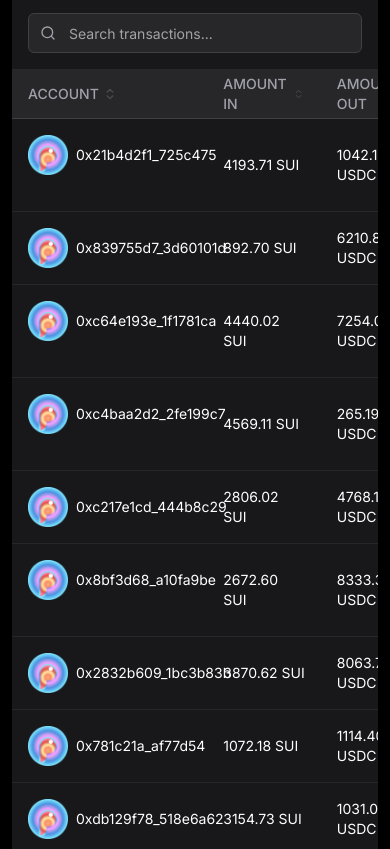
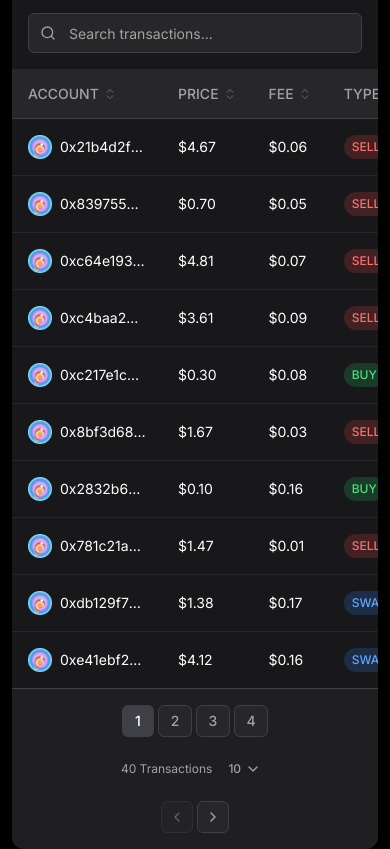
Before and after one commit to emre15900/patara-referral-app, a Next.js app: page /dashboard in a window 390 px wide. Shown: the part 1280-2129 px from the top of the page. Built offline with nearby package versions, Linux system fonts and the light colour scheme.

Commit message:
filerable earnings table responsive

```diff
--- a/components/dashboard/FilterableEarningsTable.tsx
+++ b/components/dashboard/FilterableEarningsTable.tsx
@@ -150,12 +150,12 @@ export function FilterableEarningsTable() {
       transition={{ duration: 0.4 }}
     >
       {/* Filters */}
-      <div className="p-4 border-b border-zinc-800 flex flex-col sm:flex-row gap-4 items-start sm:items-center justify-between">
-        <div className="flex items-center gap-2 flex-wrap">
+      <div className="p-4 border-b border-zinc-800 flex flex-col lg:flex-row gap-4 items-start lg:items-center justify-between">
+        <div className="flex items-center gap-2 flex-wrap w-full lg:w-auto">
           {/* Type Filter */}
           <DropdownMenu>
             <DropdownMenuTrigger asChild>
-              <Button variant="outline" className="bg-zinc-800 border-zinc-700 text-zinc-300 hover:bg-zinc-700">
+              <Button variant="outline" className="bg-zinc-800 border-zinc-700 text-zinc-300 hover:bg-zinc-700 text-sm whitespace-nowrap">
                 Type: {filters.type.charAt(0).toUpperCase() + filters.type.slice(1)}
                 <svg xmlns="http://www.w3.org/2000/svg" width="16" height="16" viewBox="0 0 24 24" fill="none" stroke="currentColor" strokeWidth="2" strokeLinecap="round" strokeLinejoin="round" className="ml-2">
                   <path d="m6 9 6 6 6-6" />
@@ -194,7 +194,7 @@ export function FilterableEarningsTable() {
           {/* Time Range Filter */}
           <DropdownMenu>
             <DropdownMenuTrigger asChild>
-              <Button variant="outline" className="bg-zinc-800 border-zinc-700 text-zinc-300 hover:bg-zinc-700">
+              <Button variant="outline" className="bg-zinc-800 border-zinc-700 text-zinc-300 hover:bg-zinc-700 text-sm whitespace-nowrap">
                 Time: {filters.timeRange.charAt(0).toUpperCase() + filters.timeRange.slice(1)}
                 <svg xmlns="http://www.w3.org/2000/svg" width="16" height="16" viewBox="0 0 24 24" fill="none" stroke="currentColor" strokeWidth="2" strokeLinecap="round" strokeLinejoin="round" className="ml-2">
                   <path d="m6 9 6 6 6-6" />
@@ -234,7 +234,7 @@ export function FilterableEarningsTable() {
           <Button
             variant="ghost"
             size="sm"
-            className="text-blue-400 hover:text-blue-300"
+            className="text-blue-400 hover:text-blue-300 text-sm"
             onClick={() => {
               setFilters({ type: 'all', timeRange: 'all' });
               setSearch('');
@@ -246,7 +246,7 @@ export function FilterableEarningsTable() {
         </div>
 
         {/* Search box */}
-        <div className="relative w-full sm:w-auto">
+        <div className="relative w-full lg:w-auto">
           <svg
             xmlns="http://www.w3.org/2000/svg"
             width="16"
@@ -267,7 +267,7 @@ export function FilterableEarningsTable() {
             placeholder="Search transactions..."
             value={search}
             onChange={(e) => setSearch(e.target.value)}
-            className="pl-10 bg-zinc-800 border-zinc-700 text-white w-full sm:w-60"
+            className="pl-10 bg-zinc-800 border-zinc-700 text-white w-full lg:w-60"
           />
         </div>
       </div>
@@ -278,7 +278,7 @@ export function FilterableEarningsTable() {
           <TableHeader>
             <TableRow className="bg-zinc-800 border-b border-zinc-700 hover:bg-zinc-800">
               <TableHead
-                className="text-zinc-400 font-medium cursor-pointer"
+                className="text-zinc-400 font-medium cursor-pointer whitespace-nowrap"
                 onClick={() => requestSort('account')}
               >
                 <div className="flex items-center">
@@ -287,7 +287,7 @@ export function FilterableEarningsTable() {
                 </div>
               </TableHead>
               <TableHead
-                className="text-zinc-400 font-medium cursor-pointer"
+                className="text-zinc-400 font-medium cursor-pointer whitespace-nowrap hidden md:table-cell"
                 onClick={() => requestSort('amount_in')}
               >
                 <div className="flex items-center">
@@ -296,7 +296,7 @@ export function FilterableEarningsTable() {
                 </div>
               </TableHead>
               <TableHead
-                className="text-zinc-400 font-medium cursor-pointer"
+                className="text-zinc-400 font-medium cursor-pointer whitespace-nowrap hidden md:table-cell"
                 onClick={() => requestSort('amount_out')}
               >
                 <div className="flex items-center">
@@ -305,7 +305,7 @@ export function FilterableEarningsTable() {
                 </div>
               </TableHead>
               <TableHead
-                className="text-zinc-400 font-medium cursor-pointer"
+                className="text-zinc-400 font-medium cursor-pointer whitespace-nowrap"
                 onClick={() => requestSort('price')}
               >
                 <div className="flex items-center">
@@ -314,7 +314,7 @@ export function FilterableEarningsTable() {
                 </div>
               </TableHead>
               <TableHead
-                className="text-zinc-400 font-medium cursor-pointer"
+                className="text-zinc-400 font-medium cursor-pointer whitespace-nowrap hidden sm:table-cell"
                 onClick={() => requestSort('value')}
               >
                 <div className="flex items-center">
@@ -323,16 +323,16 @@ export function FilterableEarningsTable() {
                 </div>
               </TableHead>
               <TableHead
-                className="text-zinc-400 font-medium cursor-pointer"
+                className="text-zinc-400 font-medium cursor-pointer whitespace-nowrap"
                 onClick={() => requestSort('earned_fee')}
               >
                 <div className="flex items-center">
-                  EARNED FEE
+                  FEE
                   {getSortIcon('earned_fee')}
                 </div>
               </TableHead>
               <TableHead
-                className="text-zinc-400 font-medium cursor-pointer"
+                className="text-zinc-400 font-medium cursor-pointer whitespace-nowrap"
                 onClick={() => requestSort('type')}
               >
                 <div className="flex items-center">
@@ -341,7 +341,7 @@ export function FilterableEarningsTable() {
                 </div>
               </TableHead>
               <TableHead
-                className="text-right text-zinc-400 font-medium cursor-pointer"
+                className="text-right text-zinc-400 font-medium cursor-pointer whitespace-nowrap hidden sm:table-cell"
                 onClick={() => requestSort('time')}
               >
                 <div className="flex items-center justify-end">
@@ -355,27 +355,28 @@ export function FilterableEarningsTable() {
             {currentEntries.length > 0 ? (
               currentEntries.map((transaction) => (
                 <TableRow key={transaction.id} className="border-b border-zinc-800 hover:bg-zinc-800/50">
-                  <TableCell className="flex items-center gap-2">
+                  <TableCell className="flex items-center gap-2 max-w-[150px] md:max-w-none">
                     {!imageError ? (
                       <Image
                         src="/images/orbit-logo.png"
                         alt="Patara"
-                        width={40}
-                        height={40}
+                        width={24}
+                        height={24}
+                        className="min-w-[24px]"
                         onError={() => setImageError(true)}
                       />
                     ) : (
-                      <div className="w-16 h-16 bg-gradient-to-br from-blue-500 to-purple-500 rounded-full flex items-center justify-center text-white font-bold text-2xl">
+                      <div className="w-6 h-6 min-w-[24px] bg-gradient-to-br from-blue-500 to-purple-500 rounded-full flex items-center justify-center text-white font-bold text-xs">
                         P
                       </div>
                     )}
-                    <span>{transaction.account}</span>
+                    <span className="truncate text-sm">{transaction.account}</span>
                   </TableCell>
-                  <TableCell>{transaction.amount_in}</TableCell>
-                  <TableCell>{transaction.amount_out}</TableCell>
-                  <TableCell>{transaction.price}</TableCell>
-                  <TableCell>{transaction.value}</TableCell>
-                  <TableCell>{transaction.earned_fee}</TableCell>
+                  <TableCell className="whitespace-nowrap hidden md:table-cell text-sm">{transaction.amount_in}</TableCell>
+                  <TableCell className="whitespace-nowrap hidden md:table-cell text-sm">{transaction.amount_out}</TableCell>
+                  <TableCell className="whitespace-nowrap text-sm">{transaction.price}</TableCell>
+                  <TableCell className="whitespace-nowrap hidden sm:table-cell text-sm">{transaction.value}</TableCell>
+                  <TableCell className="whitespace-nowrap text-sm">{transaction.earned_fee}</TableCell>
                   <TableCell>
                     <span className={`inline-flex items-center px-2 py-1 rounded-full text-xs font-medium ${transaction.type === 'swap' ? 'bg-blue-500/20 text-blue-400' :
                       transaction.type === 'buy' ? 'bg-green-500/20 text-green-400' :
@@ -384,7 +385,7 @@ export function FilterableEarningsTable() {
                       {transaction.type.toLocaleUpperCase()}
                     </span>
                   </TableCell>
-                  <TableCell className="text-right">{transaction.time}</TableCell>
+                  <TableCell className="text-right whitespace-nowrap hidden sm:table-cell text-sm">{transaction.time}</TableCell>
                 </TableRow>
               ))
             ) : (
@@ -399,12 +400,12 @@ export function FilterableEarningsTable() {
       </div>
 
       {/* Pagination */}
-      <div className="p-4 flex items-center justify-between bg-zinc-800/50 border-t border-zinc-700">
-        <div className="flex items-center gap-2">
-          <span className="text-sm text-zinc-400">{filteredData.length} Transactions</span>
+      <div className="p-4 flex flex-col sm:flex-row items-center justify-between bg-zinc-800/50 border-t border-zinc-700 gap-4">
+        <div className="flex items-center gap-2 w-full sm:w-auto justify-center sm:justify-start">
+          <span className="text-xs sm:text-sm text-zinc-400">{filteredData.length} Transactions</span>
           <DropdownMenu>
             <DropdownMenuTrigger asChild>
-              <Button variant="ghost" size="sm" className="h-8 px-2 text-zinc-400">
+              <Button variant="ghost" size="sm" className="h-8 px-2 text-zinc-400 text-xs sm:text-sm">
                 <span className="mr-1">{entriesPerPage}</span>
                 <svg xmlns="http://www.w3.org/2000/svg" width="16" height="16" viewBox="0 0 24 24" fill="none" stroke="currentColor" strokeWidth="2" strokeLinecap="round" strokeLinejoin="round">
                   <path d="m6 9 6 6 6-6" />
@@ -416,7 +417,7 @@ export function FilterableEarningsTable() {
                 <DropdownMenuItem
                   key={number}
                   onClick={() => setEntriesPerPage(number)}
-                  className="cursor-pointer"
+                  className="cursor-pointer text-xs sm:text-sm"
                 >
                   {number} entries
                 </DropdownMenuItem>
@@ -425,7 +426,7 @@ export function FilterableEarningsTable() {
           </DropdownMenu>
         </div>
 
-        <div className="flex items-center justify-center gap-1 flex-1">
+        <div className="flex items-center justify-center gap-1 order-first sm:order-none w-full sm:w-auto">
           {totalPages <= 5 ? (
             pageNumbers.map((page) => (
               <Button
@@ -504,7 +505,7 @@ export function FilterableEarningsTable() {
           )}
         </div>
 
-        <div className="flex items-center gap-1">
+        <div className="flex items-center gap-1 w-full sm:w-auto justify-center sm:justify-end">
           <Button
             variant="outline"
             size="icon"
```
